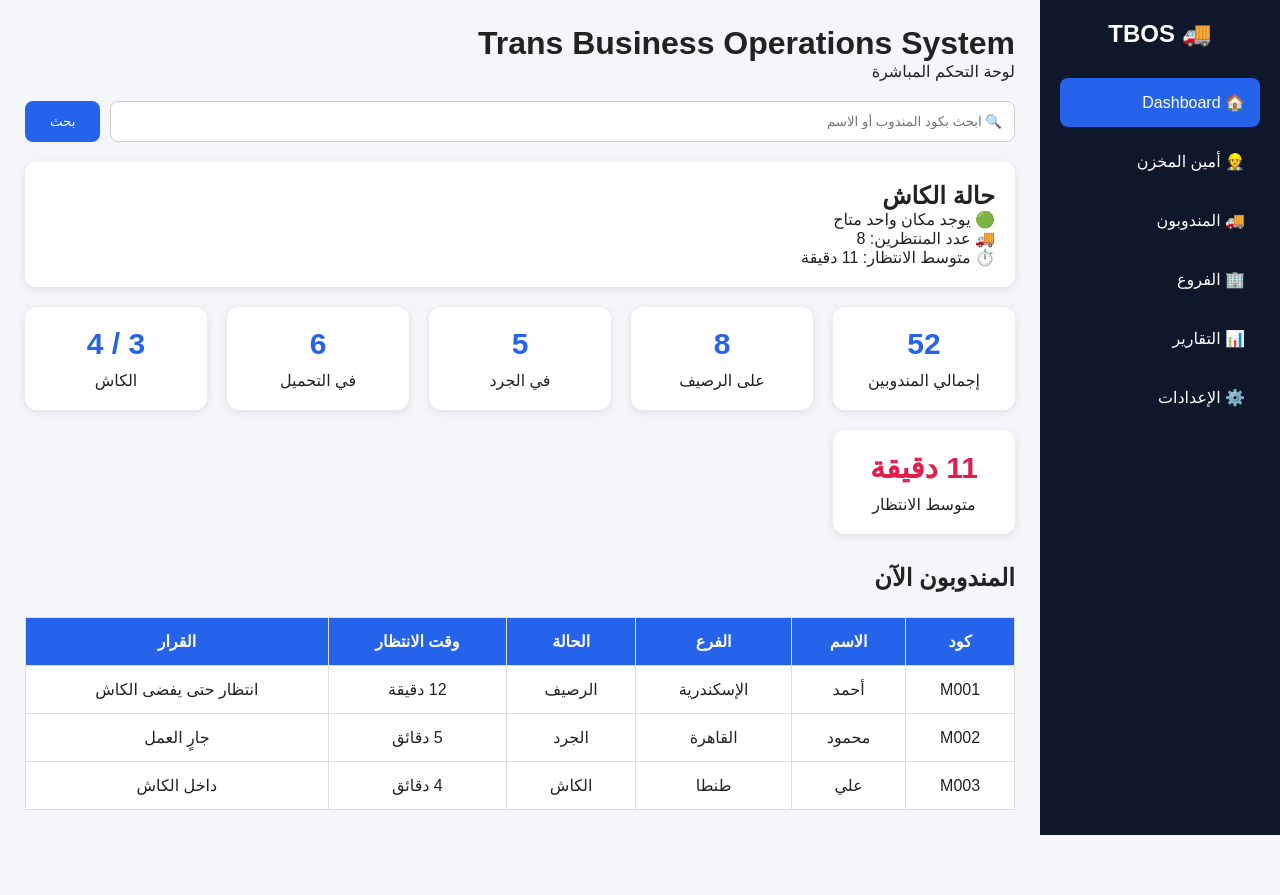
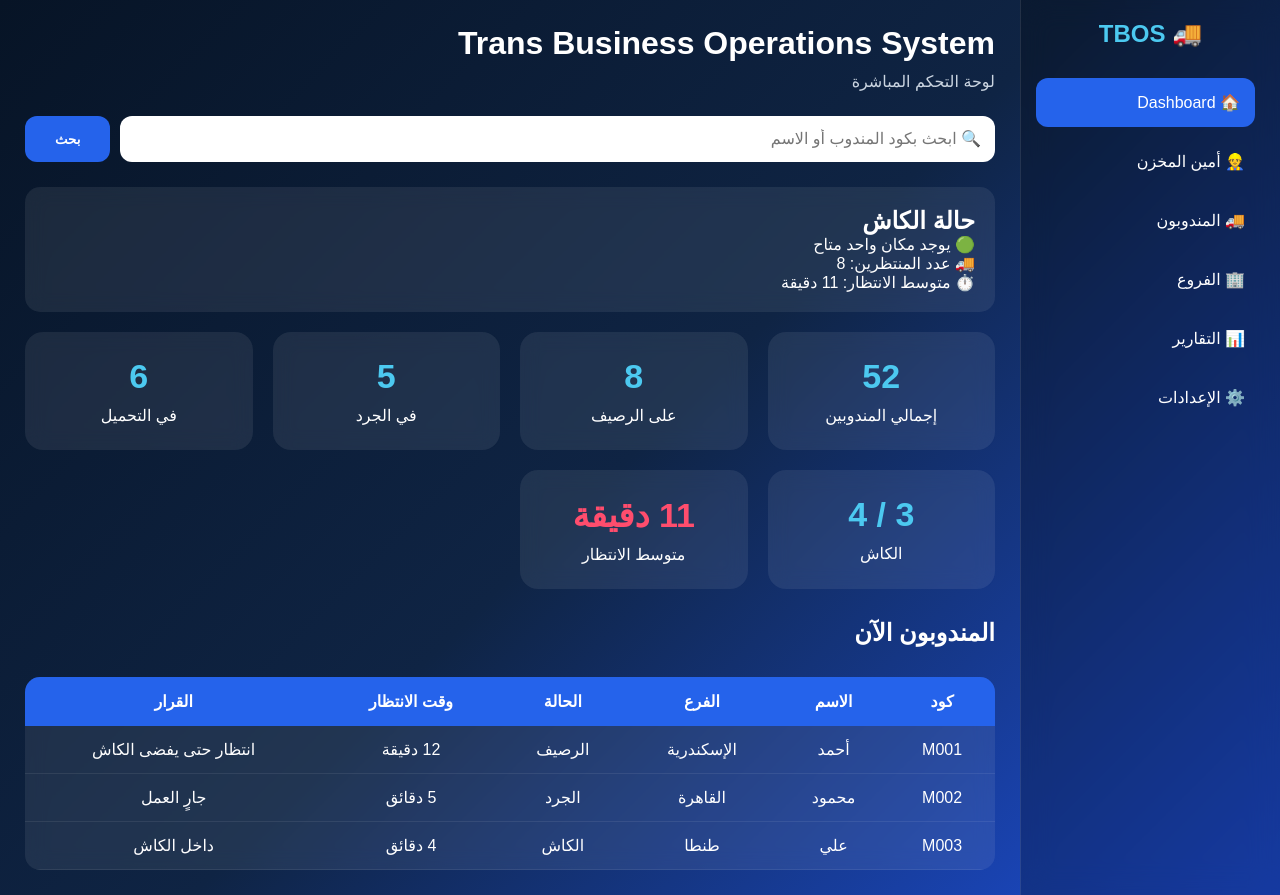
Before and after one commit to Mahmodelsayedmahmoud/TBOS, a plain HTML site: page index.html in a window 1280 px wide. Before the commit the page ends 835 px from the top, so only its background shows below. Drawn offline with Linux system fonts and the light colour scheme.

Commit message:
Refactor CSS styles for improved design and layout

```diff
--- a/style.css
+++ b/style.css
@@ -6,8 +6,9 @@
 }
 
 body{
-    background:#f4f6f9;
-    color:#222;
+background:linear-gradient(135deg,#071426,#0f2444,#1d4ed8);
+min-height:100vh;
+color:#fff;
 }
 
 .container{
@@ -16,15 +17,17 @@
 }
 
 .sidebar{
-    width:240px;
-    background:#0f172a;
-    color:#fff;
+width:260px;
+background:rgba(0,0,0,.25);
+backdrop-filter:blur(15px);
 padding:20px;
+border-left:1px solid rgba(255,255,255,.1);
 }
 
 .sidebar h2{
 text-align:center;
 margin-bottom:30px;
+color:#4cc9f0;
 }
 
 .sidebar ul{
@@ -34,7 +37,7 @@
 .sidebar li{
 padding:15px;
 margin-bottom:10px;
-    border-radius:8px;
+border-radius:12px;
 cursor:pointer;
 transition:.3s;
 }
@@ -42,6 +45,7 @@
 .sidebar li:hover,
 .sidebar .active{
 background:#2563eb;
+transform:translateX(-5px);
 }
 
 .main{
@@ -49,38 +53,49 @@
 padding:25px;
 }
 
-.topbar{
-    margin-bottom:20px;
+.topbar h1{
+font-size:32px;
+margin-bottom:10px;
+}
+
+.topbar p{
+color:#cbd5e1;
 }
 
 .search-box{
 display:flex;
 gap:10px;
-    margin:20px 0;
+margin:25px 0;
 }
 
 .search-box input{
 flex:1;
-    padding:12px;
-    border:1px solid #ccc;
-    border-radius:8px;
+padding:14px;
+border:none;
+border-radius:12px;
+font-size:16px;
 }
 
 .search-box button{
-    padding:12px 25px;
+padding:14px 30px;
 background:#2563eb;
 color:#fff;
 border:none;
-    border-radius:8px;
+border-radius:12px;
 cursor:pointer;
+font-weight:bold;
+}
+
+.search-box button:hover{
+background:#1d4ed8;
 }
 
 .status{
-    background:#fff;
+background:rgba(255,255,255,.08);
 padding:20px;
-    border-radius:10px;
+border-radius:15px;
 margin-bottom:20px;
-    box-shadow:0 2px 8px rgba(0,0,0,.1);
+backdrop-filter:blur(10px);
 }
 
 .cards{
@@ -91,42 +106,54 @@
 }
 
 .card{
-    background:#fff;
-    border-radius:12px;
-    padding:20px;
+background:rgba(255,255,255,.08);
+padding:25px;
+border-radius:18px;
 text-align:center;
-    box-shadow:0 2px 8px rgba(0,0,0,.1);
+backdrop-filter:blur(10px);
+transition:.3s;
+}
+
+.card:hover{
+transform:translateY(-8px);
 }
 
 .card h2{
-    color:#2563eb;
-    font-size:30px;
+font-size:34px;
 margin-bottom:10px;
+color:#4cc9f0;
 }
 
 .danger h2{
-    color:#e11d48;
+color:#ff4d6d;
 }
 
 table{
 width:100%;
+margin-top:30px;
 border-collapse:collapse;
-    background:#fff;
-    margin-top:25px;
-}
-
-th,td{
-    padding:14px;
-    border:1px solid #ddd;
-    text-align:center;
+background:rgba(255,255,255,.08);
+backdrop-filter:blur(10px);
+border-radius:15px;
+overflow:hidden;
 }
 
 th{
 background:#2563eb;
-    color:#fff;
+padding:15px;
 }
 
-@media(max-width:768px){
+td{
+padding:14px;
+border-bottom:1px solid rgba(255,255,255,.08);
+text-align:center;
+}
+
+tr:hover{
+background:rgba(255,255,255,.05);
+}
+
+@media(max-width:900px){
 
 .container{
 flex-direction:column;
@@ -140,4 +167,12 @@
 flex-direction:column;
 }
 
+.cards{
+grid-template-columns:1fr;
 }
+
+table{
+font-size:13px;
+}
+
+}
```
Lines whose indentation alone changed are shown as unchanged.
